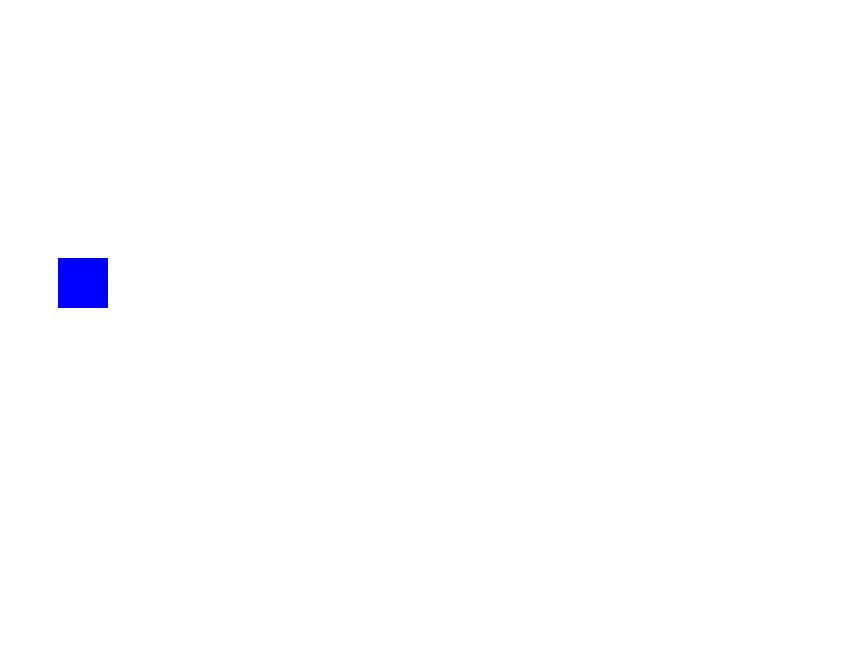
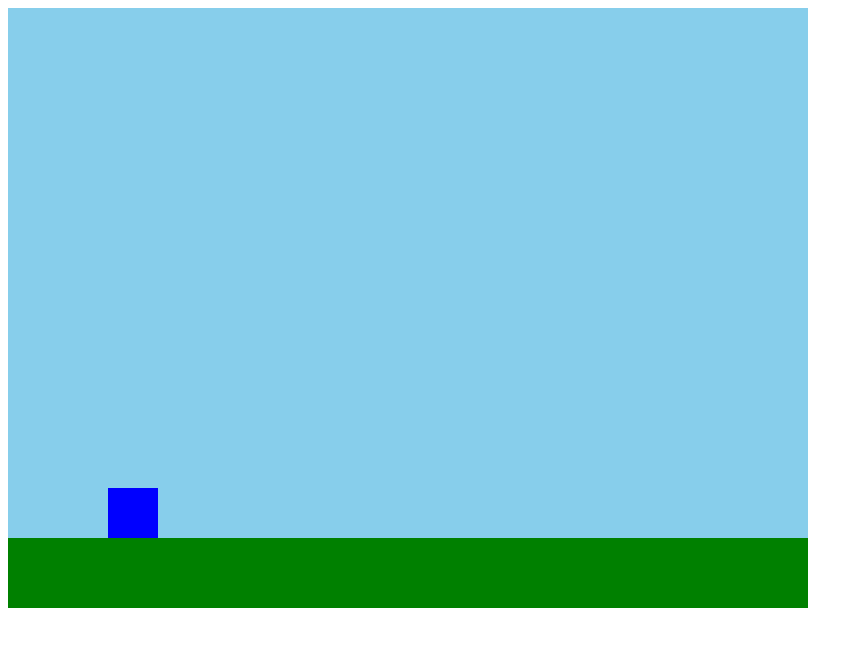
Before and after one commit to darlingson/side_scroller_game, a website with bundled scripts: page index.html in a window 1280 px wide. Shown: the whole page, without its empty margins (0-863 px from the left). Built offline with nearby package versions, Linux system fonts and the light colour scheme.

Commit message:
added new functions

```diff
--- a/index.html
+++ b/index.html
@@ -7,6 +7,6 @@
 </head>
 <body>
   <canvas id="gameCanvas"></canvas>
-  <script src="./dist/game.js"></script>
+  <script src="./dist/index.js"></script>
 </body>
 </html>
--- a/src/index.ts
+++ b/src/index.ts
@@ -1,16 +1,23 @@
-// Define the interface for game entities
+// Get the canvas and context
+const canvas = document.getElementById('gameCanvas') as HTMLCanvasElement;
+const ctx = canvas.getContext('2d')!;
+
+// Set the canvas dimensions
+canvas.width = 800;
+canvas.height = 600;
+
+// Define the player object
 interface Entity {
   x: number;
   y: number;
   width: number;
   height: number;
-    dx: number; // Delta x - change in horizontal position
-    dy: number; // Delta y - change in vertical position
+  dx: number; // change in x (velocity in the x direction)
+  dy: number; // change in y (velocity in the y direction)
 }
 
-  // Create a player entity with initial properties
 let player: Entity = {
-    x: 50,
+  x: 100,
   y: 0,
   width: 50,
   height: 50,
@@ -18,34 +25,28 @@ interface Entity {
   dy: 0
 };
 
-  // Environment and physics constants
+// Constants for game
 const gravity = 0.5;
-  const groundY = 300; // Fixed ground y-coordinate for simplicity
+const groundLevel = canvas.height - 70;
+
+// Jumping state
 let isJumping = false;
 
-  // Initialize the canvas and its context
-  const canvas = document.getElementById('gameCanvas') as HTMLCanvasElement;
-  const ctx = canvas.getContext('2d')!;
-  canvas.width = 800;
-  canvas.height = 600;
+// Update player's position and handle physics
+function updatePlayer() {
+  player.dy += gravity; // Apply gravity to vertical speed
+  player.x += player.dx; // Update horizontal position
+  player.y += player.dy; // Update vertical position
 
-  // Update function for game logic
-  function updatePlayer() {
-    // Apply gravity
-    player.dy += gravity;
-
-    // Update player position based on velocity
-    player.x += player.dx;
-    player.y += player.dy;
-
-    // Collision detection with the ground
-    if (player.y > groundY - player.height) {
-      player.y = groundY - player.height;
+  // Collision with ground
+  if (player.y > groundLevel - player.height) {
+    player.y = groundLevel - player.height;
     player.dy = 0;
     isJumping = false;
   }
 }
 
+// Handle key down events
 document.addEventListener('keydown', (event) => {
   switch (event.key) {
     case 'ArrowRight':
@@ -63,26 +64,40 @@ interface Entity {
   }
 });
 
+// Handle key up events
 document.addEventListener('keyup', (event) => {
   if (event.key === 'ArrowRight' || event.key === 'ArrowLeft') {
     player.dx = 0;
   }
 });
+
+// Update game objects
 function update() {
   updatePlayer();
 }
 
+// Render the game objects
 function render() {
-    ctx.clearRect(0, 0, canvas.width, canvas.height);
+  ctx.clearRect(0, 0, canvas.width, canvas.height); // Clear the canvas
 
-    // Render player
+  // Draw the sky
+  ctx.fillStyle = 'skyblue';
+  ctx.fillRect(0, 0, canvas.width, canvas.height);
+
+  // Draw the ground
+  ctx.fillStyle = 'green';
+  ctx.fillRect(0, groundLevel, canvas.width, 70);
+
+  // Draw the player
   ctx.fillStyle = 'blue';
   ctx.fillRect(player.x, player.y, player.width, player.height);
 }
 
+// Main game loop
 function gameLoop() {
-    update();
-    render();
-    requestAnimationFrame(gameLoop);
+  update(); // Update game state
+  render(); // Render the game state
+  requestAnimationFrame(gameLoop); // Schedule the next frame
 }
-  gameLoop();
+
+gameLoop(); // Start the game loop
```
Also changed, not shown: dist/index.js (added). Lines whose indentation alone changed are shown as unchanged.
